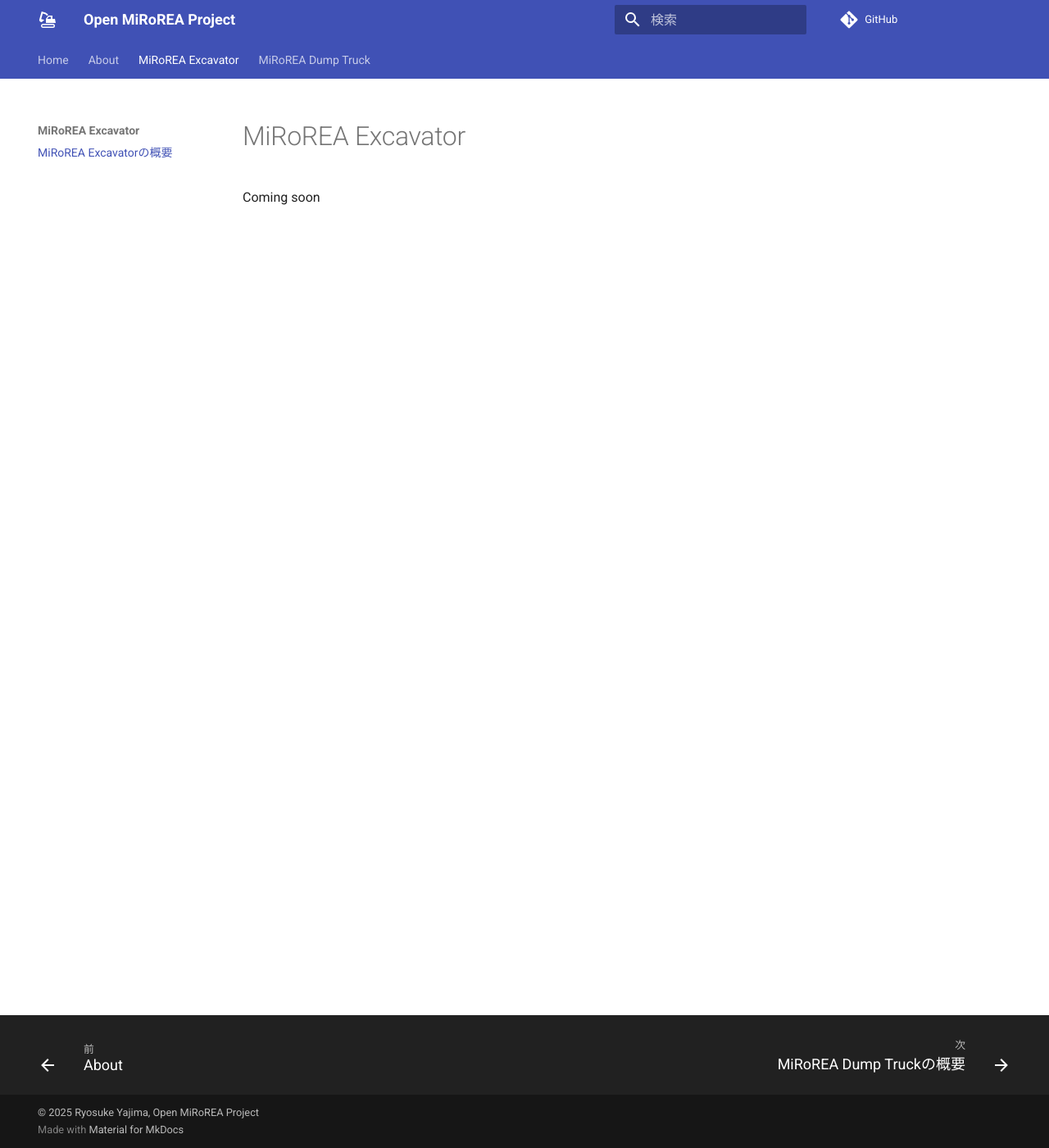
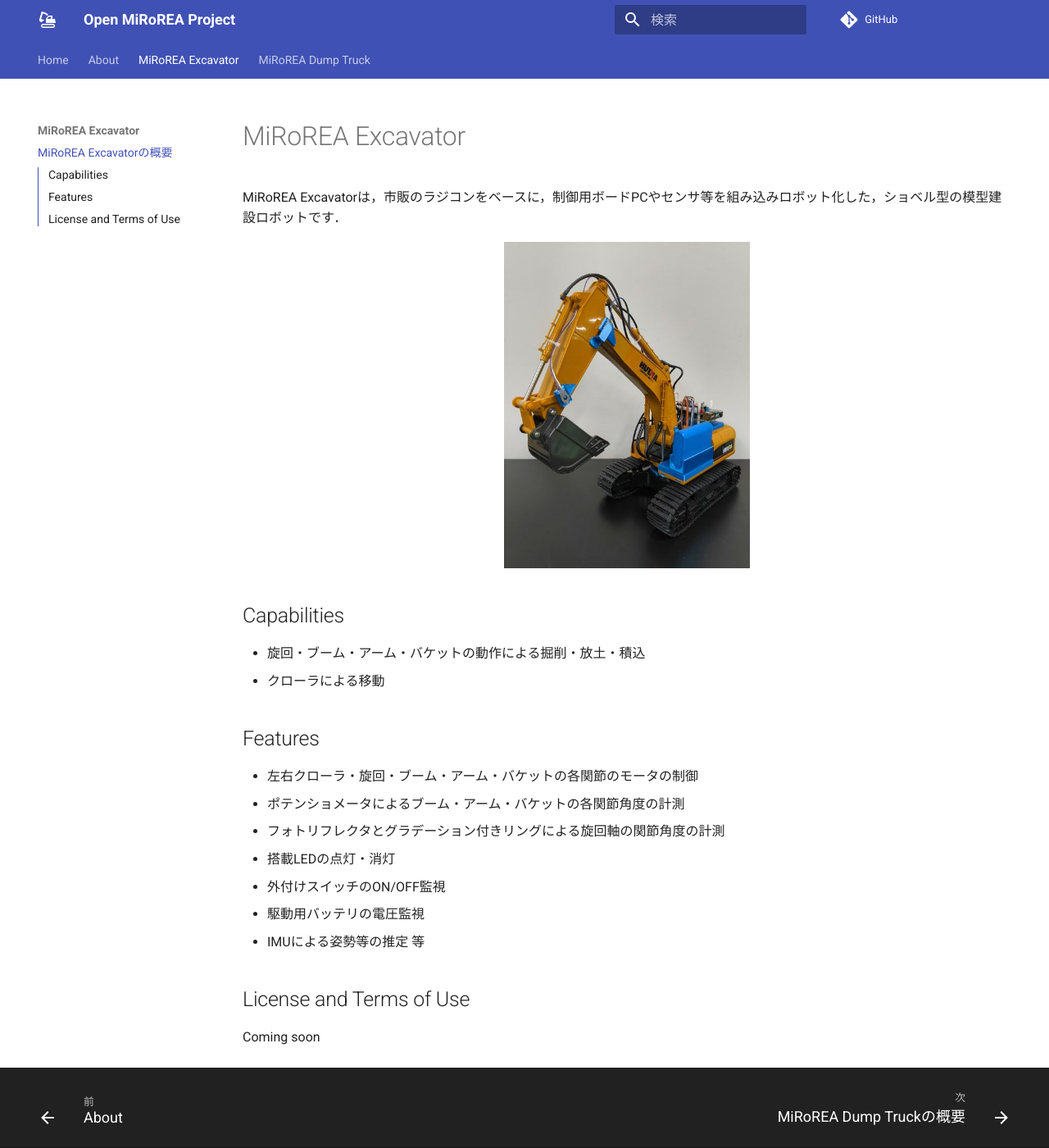
Before and after one commit to Open-MiRoREA/open-mirorea.github.io, an MkDocs documentation site: the page built from src/mirorea_excavator/index.md, in a window 1280 px wide and 1400 px high. Shown: the whole window at 82% size. Built offline with MkDocs 1.6.1 and Material for MkDocs 9.7.7, drawn with Linux system fonts in a browser that asks for light colours.

Commit message:
ショベル・ダンプの概要ページを更新

```diff
--- a/docs/about/index.html
+++ b/docs/about/index.html
@@ -592,7 +592,7 @@
 </ul>
 <p>MiRoREAは，<strong>Mi</strong>niature <strong>Ro</strong>botic System for <strong>R</strong>eserch and <strong>E</strong>ducation in <strong>A</strong>utomated Constructionの略です．</p>
 <h2 id="purpose"><span class="twemoji"><svg xmlns="http://www.w3.org/2000/svg" viewBox="0 0 24 24"><path d="M12 2A10 10 0 0 0 2 12a10 10 0 0 0 10 10 10 10 0 0 0 10-10c0-1.16-.21-2.31-.61-3.39l-1.6 1.6c.14.59.21 1.19.21 1.79a8 8 0 0 1-8 8 8 8 0 0 1-8-8 8 8 0 0 1 8-8c.6 0 1.2.07 1.79.21L15.4 2.6C14.31 2.21 13.16 2 12 2m7 0-4 4v1.5l-2.55 2.55C12.3 10 12.15 10 12 10a2 2 0 0 0-2 2 2 2 0 0 0 2 2 2 2 0 0 0 2-2c0-.15 0-.3-.05-.45L16.5 9H18l4-4h-3zm-7 4a6 6 0 0 0-6 6 6 6 0 0 0 6 6 6 6 0 0 0 6-6h-2a4 4 0 0 1-4 4 4 4 0 0 1-4-4 4 4 0 0 1 4-4z"/></svg></span> Purpose</h2>
-<p>本プロジェクトは，土木を中心とした建設分野における自動化技術の研究開発と教育を促進することを目的としています．
+<p>本プロジェクトは，土木を中心とした建設分野における自動化技術の研究開発と教育を促進することを目的としています．<br />
 小型の模型建設ロボットとその周辺システムを広く公開し，場所・費用・安全面などの観点から準備や取り扱いが容易ではない実機の建設機械の代替として，誰もが利用できる環境を整えることに取り組んでいます．<br />
 さらに，それによって技術の進展と人材育成を支え，建設現場における自動化の実現に寄与することを目指しています．</p>
 <h2 id="policy"><span class="twemoji"><svg xmlns="http://www.w3.org/2000/svg" viewBox="0 0 24 24"><path d="m7 17 3.2-6.8L17 7l-3.2 6.8zm5-5.9a.9.9 0 0 0-.9.9.9.9 0 0 0 .9.9.9.9 0 0 0 .9-.9.9.9 0 0 0-.9-.9M12 2a10 10 0 0 1 10 10 10 10 0 0 1-10 10A10 10 0 0 1 2 12 10 10 0 0 1 12 2m0 2a8 8 0 0 0-8 8 8 8 0 0 0 8 8 8 8 0 0 0 8-8 8 8 0 0 0-8-8"/></svg></span> Policy</h2>
--- a/mkdocs.yml
+++ b/mkdocs.yml
@@ -16,6 +16,7 @@ markdown_extensions:
   - pymdownx.emoji:
       emoji_index: !!python/name:material.extensions.emoji.twemoji
       emoji_generator: !!python/name:material.extensions.emoji.to_svg
+  - attr_list
 nav:
   - Home: index.md
   - About: about.md
--- a/src/mirorea_excavator/index.md
+++ b/src/mirorea_excavator/index.md
@@ -1,3 +1,27 @@
 # MiRoREA Excavator
 
+MiRoREA Excavatorは，市販のラジコンをベースに，制御用ボードPCやセンサ等を組み込みロボット化した，ショベル型の模型建設ロボットです．
+
+![MiRoREA Excavator overview](./images/mirorea_excavator.jpg){ style="display:block; margin:0 auto; width:300px;" }
+
+
+## Capabilities
+
+- 旋回・ブーム・アーム・バケットの動作による掘削・放土・積込
+- クローラによる移動
+
+
+## Features
+
+- 左右クローラ・旋回・ブーム・アーム・バケットの各関節のモータの制御
+- ポテンショメータによるブーム・アーム・バケットの各関節角度の計測
+- フォトリフレクタとグラデーション付きリングによる旋回軸の関節角度の計測
+- 搭載LEDの点灯・消灯
+- 外付けスイッチのON/OFF監視
+- 駆動用バッテリの電圧監視
+- IMUによる姿勢等の推定 等
+
+
+## License and Terms of Use
+
 Coming soon
```
Also changed, not shown: docs/index.html (+5 -4 lines), docs/mirorea_dump_truck/index.html (+74 -0 lines), docs/mirorea_excavator/index.html (+77 -0 lines), docs/search/search_index.json (+1 -1 lines), src/index.md (+3 -2 lines), src/mirorea_dump_truck/index.md (+21 -0 lines), docs/mirorea_dump_truck/images/mirorea_dump_truck.jpg (added), docs/mirorea_excavator/images/mirorea_excavator.jpg (added), src/about.md (line endings or trailing spaces), src/mirorea_dump_truck/images/mirorea_dump_truck.jpg (added), src/mirorea_excavator/images/mirorea_excavator.jpg (added), 1 other file.
